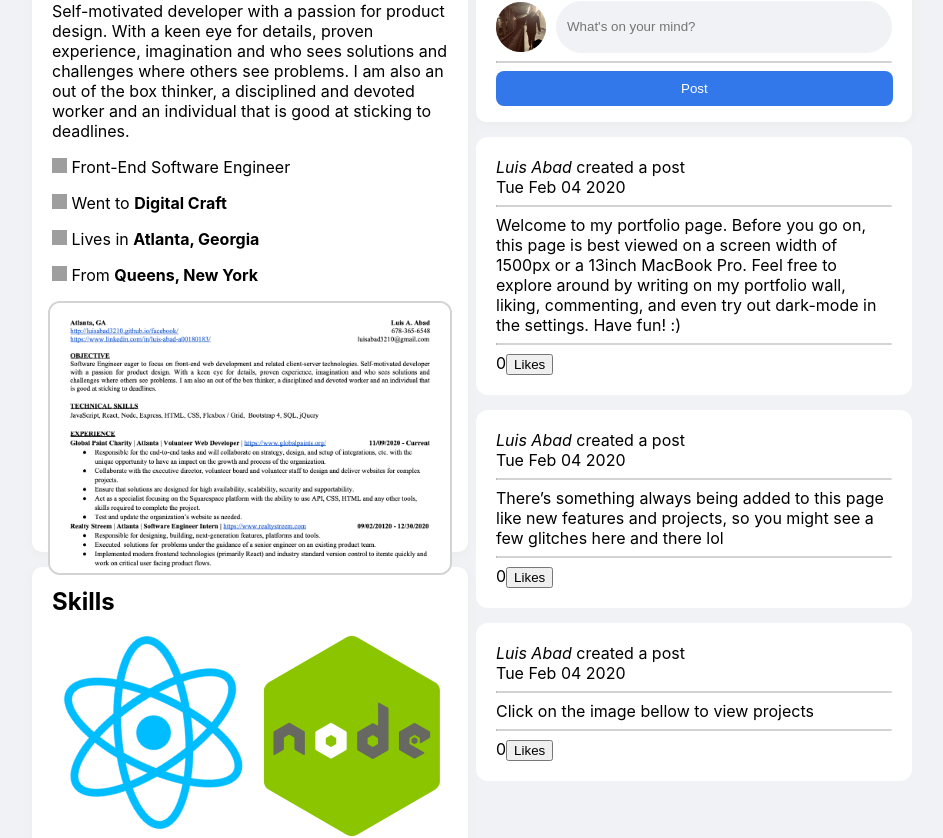
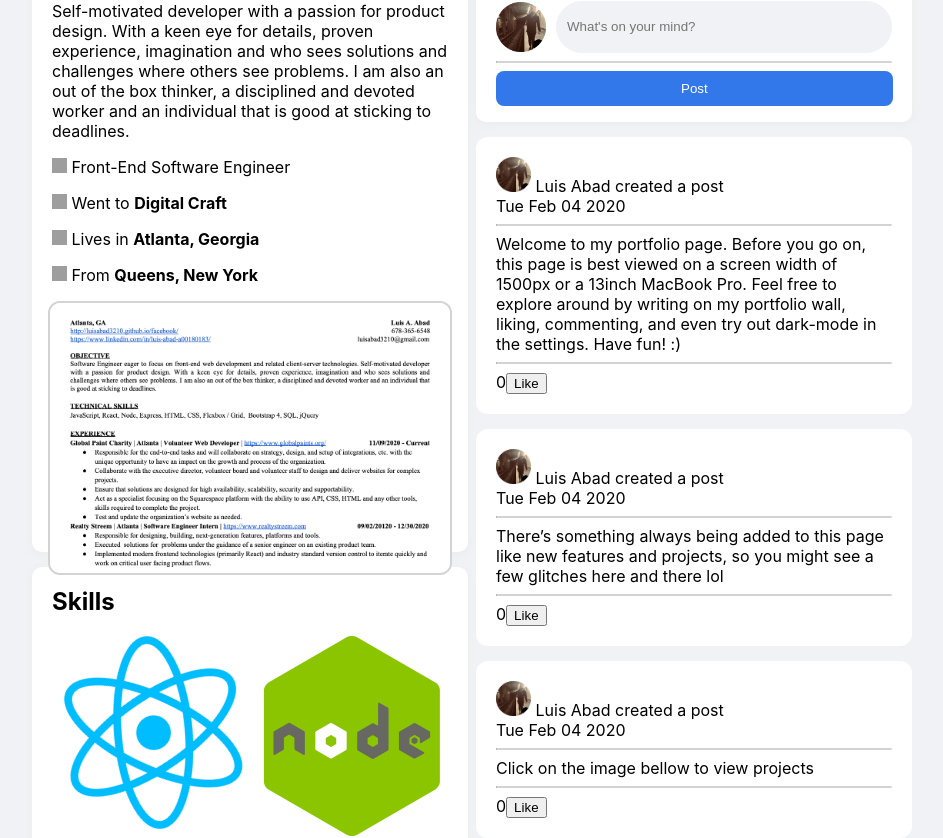
Before and after one commit to luisabad3210/portfolio-2020, a React (Create React App) app: page / in a window 1280 px wide. Shown: the part 645-1483 px from the top of the page, without its empty margins (168-1111 px from the left). Built offline with nearby package versions, Linux system fonts and the light colour scheme; grey boxes are pictures that could not be loaded.

Commit message:
adding pic to create post

```diff
--- a/src/components/create/newsFeedPost.js
+++ b/src/components/create/newsFeedPost.js
@@ -1,4 +1,5 @@
 import React, {Component} from 'react';
+import ProfilePic from '../images/profile-pic.png';
 
 class NewsFeedPost extends Component {
 
@@ -10,7 +11,7 @@ class NewsFeedPost extends Component {
         return (
             <div>
                 <div className='newsFeedContainer'>
-                    <div><i>Luis Abad</i> created a post</div>
+                    <div> <img src={ProfilePic} width='35px' height='35px'/> Luis Abad created a post</div>
                     <div>{this.props.feed.date}</div>
                     <hr></hr>
                     <div>{this.props.feed.body}</div>
@@ -19,10 +20,9 @@ class NewsFeedPost extends Component {
                         {this.props.feed.likes}
                             {/* likes button */}
                         <button
-
                             onClick = {() => {
                             this.props.magicalFunction(this.props.feed, this.props.index)}}
-                        >Likes</button>
+                        >Like</button>
                     </div>
                 </div>
             </div>
```
Also changed, not shown: 1 other file (tests, documents, lock files or other folders).
